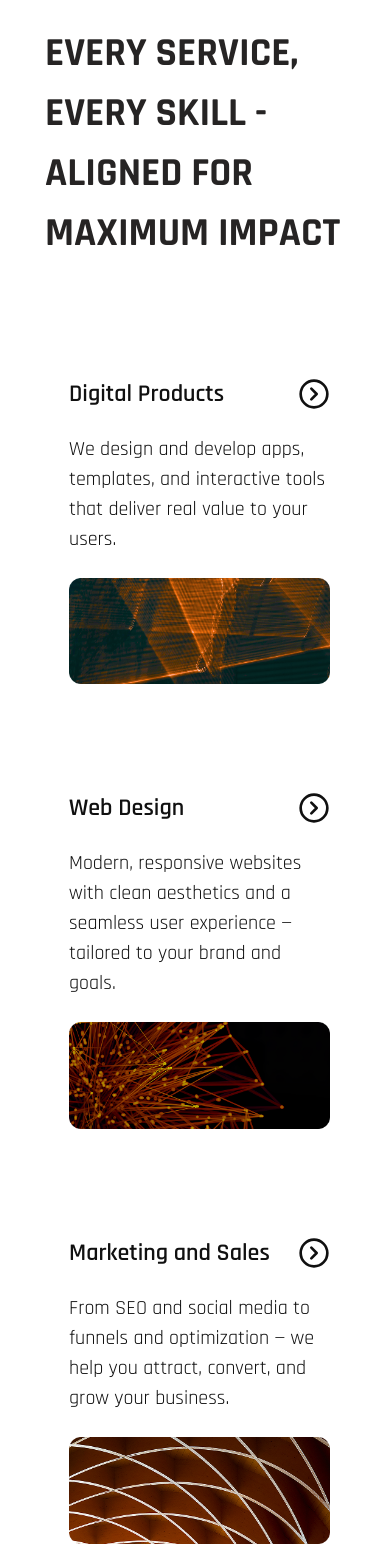
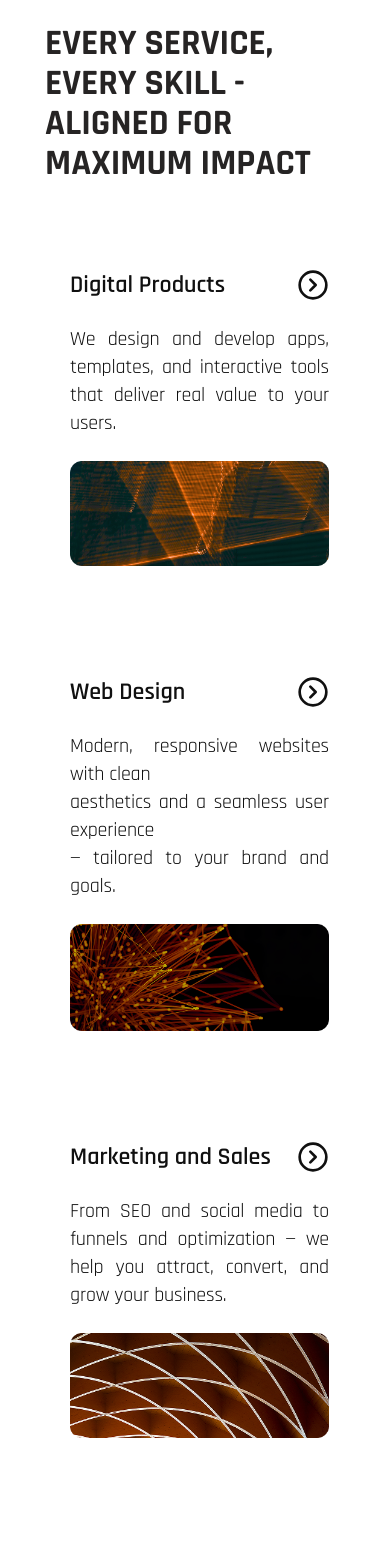
Before and after one commit to cristianccgg/sincere-studio, a React (Vite) app: page / in a window 390 px wide. Shown: the part 1113-2681 px from the top of the page. After the commit the page ends 2576 px from the top, so only its background shows below. Built offline with nearby package versions, Linux system fonts and the light colour scheme.

Commit message:
Update Landing.jsx

```diff
--- a/src/components/pages/Landing.jsx
+++ b/src/components/pages/Landing.jsx
@@ -19,6 +19,11 @@ const cardSizes = {
     container: { width: 290, height: 340 },
     card: { width: 287, height: 280, padding: 16, gap: 16 },
     hover: { width: 290, height: 300, padding: 24, gap: 20 },
+  },
+  mobile: {
+    container: { width: "100%", height: "auto" },
+    card: { width: "100%", height: "auto", padding: 24, gap: 24 },
+    hover: { padding: 32, gap: 28 },
   },
 };
 
@@ -49,7 +54,8 @@ const useBreakpoint = () => {
 
 const Landing = () => {
   const breakpoint = useBreakpoint();
-  const sizes = cardSizes[breakpoint] || null;
+  const sizes = cardSizes[breakpoint];
+  const isMobile = breakpoint === "mobile";
 
   return (
     <div>
@@ -248,21 +254,24 @@ const Landing = () => {
         <h3 className="text-[36px] font-semibold text-[#403F3F] ">
           We make more then a design
         </h3>
-        <h2 className="text-[40px] font-bold text-[#262424] mt-5 mb-22.5">
+        <h2 className="md:text-[40px] text-4xl font-bold text-[#262424] mt-5 xl:mb-22.5 md:mb-5 mb-15">
           EVERY SERVICE, EVERY SKILL - <br />
           ALIGNED FOR MAXIMUM IMPACT
         </h2>
         <div className="flex flex-col lg:flex-row 2xl:gap-6 xl:gap-4 lg:gap-3 gap-15 items-center justify-between">
-          {sizes ? (
-            <>
           <div
-                style={{
+            style={
+              isMobile
+                ? {}
+                : {
                     width: sizes.container.width,
                     height: sizes.container.height,
                     display: "flex",
                     alignItems: "center",
                     justifyContent: "center",
-                }}
+                  }
+            }
+            className={isMobile ? "w-full" : ""}
           >
             <motion.div
               className="cursor-pointer flex flex-col rounded-[20px] border border-transparent"
@@ -274,8 +283,8 @@ const Landing = () => {
                 boxShadow: "none",
               }}
               whileHover={{
-                    width: sizes.hover.width,
-                    height: sizes.hover.height,
+                width: isMobile ? "100%" : sizes.hover.width,
+                height: isMobile ? "auto" : sizes.hover.height,
                 padding: sizes.hover.padding,
                 gap: sizes.hover.gap,
                 borderColor: "#FBFBFB",
@@ -290,12 +299,12 @@ const Landing = () => {
               }}
             >
               <div className="flex items-center justify-between text-[#101010]">
-                    <h3 className="2xl:text-[40px] xl:text-3xl lg:text-xl font-semibold">
+                <h3 className="text-2xl 2xl:text-[40px] xl:text-3xl lg:text-xl font-semibold">
                   Digital Products
                 </h3>
-                    <CircleChevronRight className="w-6 h-6 xl:w-8 xl:h-8 2xl:w-[42px] 2xl:h-[42px]" />
+                <CircleChevronRight className="w-8 h-8 xl:w-8 xl:h-8 2xl:w-[42px] 2xl:h-[42px]" />
               </div>
-                  <p className="font-rajdhani font-normal 2xl:text-[24px] xl:text-lg lg:text-sm  tracking-[-1%]  text-justify text-[#101010]">
+              <p className="font-rajdhani font-normal text-xl 2xl:text-[24px] xl:text-lg lg:text-sm tracking-[-0.01em] text-justify text-[#101010]">
                 We design and develop apps, templates, and interactive tools
                 that deliver real value to your users.
               </p>
@@ -306,13 +315,18 @@ const Landing = () => {
             </motion.div>
           </div>
           <div
-                style={{
+            style={
+              isMobile
+                ? {}
+                : {
                     width: sizes.container.width,
                     height: sizes.container.height,
                     display: "flex",
                     alignItems: "center",
                     justifyContent: "center",
-                }}
+                  }
+            }
+            className={isMobile ? "w-full" : ""}
           >
             <motion.div
               className="cursor-pointer flex flex-col rounded-[20px] border border-transparent"
@@ -324,8 +338,8 @@ const Landing = () => {
                 boxShadow: "none",
               }}
               whileHover={{
-                    width: sizes.hover.width,
-                    height: sizes.hover.height,
+                width: isMobile ? "100%" : sizes.hover.width,
+                height: isMobile ? "auto" : sizes.hover.height,
                 padding: sizes.hover.padding,
                 gap: sizes.hover.gap,
                 borderColor: "#FBFBFB",
@@ -340,15 +354,15 @@ const Landing = () => {
               }}
             >
               <div className="flex items-center justify-between text-[#101010]">
-                    <h3 className="2xl:text-[40px] xl:text-3xl lg:text-xl font-semibold">
+                <h3 className="text-2xl 2xl:text-[40px] xl:text-3xl lg:text-xl font-semibold">
                   Web Design
                 </h3>
-                    <CircleChevronRight className="w-6 h-6 xl:w-8 xl:h-8 2xl:w-[42px] 2xl:h-[42px]" />
+                <CircleChevronRight className="w-8 h-8 xl:w-8 xl:h-8 2xl:w-[42px] 2xl:h-[42px]" />
               </div>
-                  <p className="font-rajdhani font-normal 2xl:text-[24px] xl:text-lg lg:text-sm xl:text-nowrap  tracking-[-0.01em] text-justify text-[#101010]">
-                    Modern, responsive websites with clean <br /> aesthetics and
-                    a seamless user experience <br /> — tailored to your brand
-                    and goals.
+              <p className="font-rajdhani font-normal text-xl 2xl:text-[24px] xl:text-lg lg:text-sm xl:text-nowrap tracking-[-0.01em] text-justify text-[#101010]">
+                Modern, responsive websites with clean <br /> aesthetics and a
+                seamless user experience <br /> — tailored to your brand and
+                goals.
               </p>
               <img
                 src="/images/landing/we make more/web-design.png"
@@ -357,13 +371,18 @@ const Landing = () => {
             </motion.div>
           </div>
           <div
-                style={{
+            style={
+              isMobile
+                ? {}
+                : {
                     width: sizes.container.width,
                     height: sizes.container.height,
                     display: "flex",
                     alignItems: "center",
                     justifyContent: "center",
-                }}
+                  }
+            }
+            className={isMobile ? "w-full" : ""}
           >
             <motion.div
               className="cursor-pointer flex flex-col rounded-[20px] border border-transparent"
@@ -375,8 +394,8 @@ const Landing = () => {
                 boxShadow: "none",
               }}
               whileHover={{
-                    width: sizes.hover.width,
-                    height: sizes.hover.height,
+                width: isMobile ? "100%" : sizes.hover.width,
+                height: isMobile ? "auto" : sizes.hover.height,
                 padding: sizes.hover.padding,
                 gap: sizes.hover.gap,
                 borderColor: "#FBFBFB",
@@ -391,14 +410,14 @@ const Landing = () => {
               }}
             >
               <div className="flex items-center justify-between text-[#101010]">
-                    <h3 className="2xl:text-[40px] xl:text-3xl lg:text-xl font-semibold whitespace-nowrap">
+                <h3 className="text-2xl 2xl:text-[40px] xl:text-3xl lg:text-xl font-semibold whitespace-nowrap">
                   Marketing and Sales
                 </h3>
-                    <CircleChevronRight className="w-6 h-6 xl:w-8 xl:h-8 2xl:w-[42px] 2xl:h-[42px]" />
+                <CircleChevronRight className="w-8 h-8 xl:w-8 xl:h-8 2xl:w-[42px] 2xl:h-[42px]" />
               </div>
-                  <p className="font-rajdhani font-normal 2xl:text-[24px] xl:text-lg lg:text-sm  tracking-[-0.01em] text-justify text-[#101010]">
-                    From SEO and social media to funnels and optimization — we
-                    help you attract, convert, and grow your business.
+              <p className="font-rajdhani font-normal text-xl 2xl:text-[24px] xl:text-lg lg:text-sm tracking-[-0.01em] text-justify text-[#101010]">
+                From SEO and social media to funnels and optimization — we help
+                you attract, convert, and grow your business.
               </p>
               <img
                 src="/images/landing/we make more/marketing-sales.png"
@@ -406,56 +425,6 @@ const Landing = () => {
               />
             </motion.div>
           </div>
-            </>
-          ) : (
-            <>
-              {/* Mobile */}
-              <div className="w-full p-6 flex flex-col gap-6">
-                <div className="flex items-center justify-between text-[#101010]">
-                  <h3 className="text-2xl font-semibold">Digital Products</h3>
-                  <CircleChevronRight size={32} />
-                </div>
-                <p className="text-xl leading-[-1%px] text-[#101010]">
-                  We design and develop apps, templates, and interactive tools
-                  that deliver real value to your users.
-                </p>
-                <img
-                  src="/images/landing/we make more/digital-products.png"
-                  alt="digital-products-img"
-                />
-              </div>
-              <div className="w-full p-6 flex flex-col gap-6">
-                <div className="flex items-center justify-between text-[#101010]">
-                  <h3 className="text-2xl font-semibold">Web Design</h3>
-                  <CircleChevronRight size={32} />
-                </div>
-                <p className="text-xl leading-[-1%px] text-[#101010]">
-                  Modern, responsive websites with clean aesthetics and a
-                  seamless user experience — tailored to your brand and goals.
-                </p>
-                <img
-                  src="/images/landing/we make more/web-design.png"
-                  alt="Web-design-img"
-                />
-              </div>
-              <div className="w-full p-6 flex flex-col gap-6">
-                <div className="flex items-center justify-between text-[#101010]">
-                  <h3 className="text-2xl font-semibold">
-                    Marketing and Sales
-                  </h3>
-                  <CircleChevronRight size={32} />
-                </div>
-                <p className="text-xl leading-[-1%px] text-[#101010]">
-                  From SEO and social media to funnels and optimization — we
-                  help you attract, convert, and grow your business.
-                </p>
-                <img
-                  src="/images/landing/we make more/marketing-sales.png"
-                  alt="Marketing-sales-img"
-                />
-              </div>
-            </>
-          )}
         </div>
       </section>
     </div>
```
Lines whose indentation alone changed are shown as unchanged.
